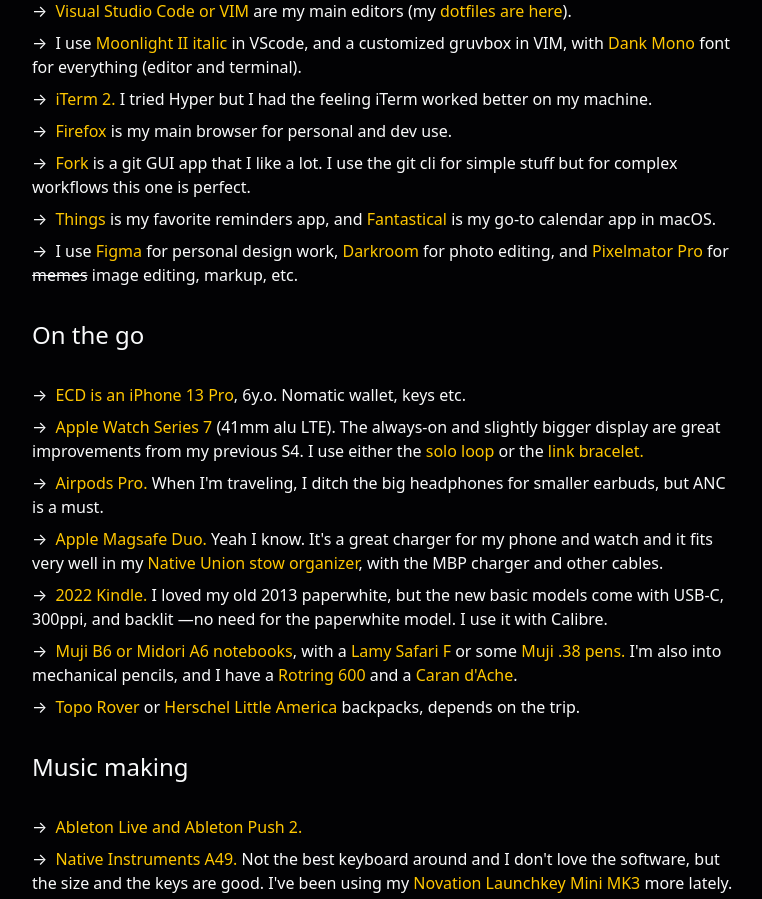
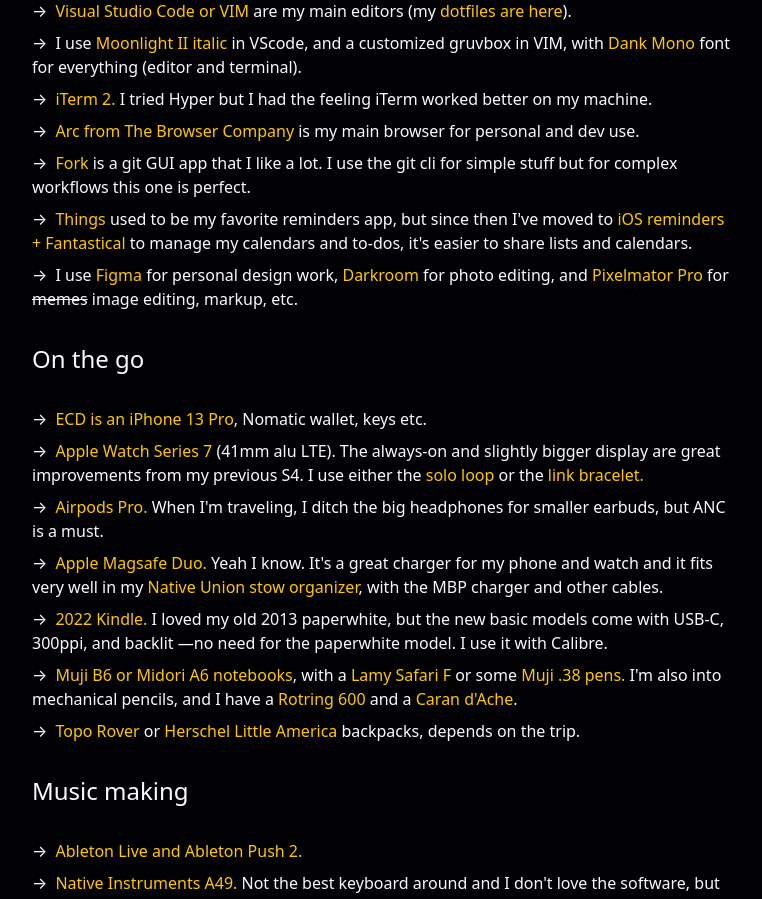
Before and after one commit to dfrico/dfr-web, a Next.js app: page /uses in a window 1280 px wide. Shown: the part 1440-2339 px from the top of the page, without its empty margins (256-1018 px from the left). Built offline with nearby package versions, Linux system fonts and the light colour scheme; a web font is replaced by a local one.

Commit message:
FF → Arc /uses

```diff
--- a/app/(pages)/uses/page.tsx
+++ b/app/(pages)/uses/page.tsx
@@ -116,8 +116,8 @@
           the feeling iTerm worked better on my machine.
         </li>
         <li className="mb-2">
-          <span className="text-yellow">Firefox</span> is my main browser for
-          personal and dev use.
+          <span className="text-yellow">Arc from The Browser Company</span> is
+          my main browser for personal and dev use.
         </li>
         <li className="mb-2">
           <span className="text-yellow">Fork</span> is a git GUI app that I like
@@ -125,9 +125,11 @@
           this one is perfect.
         </li>
         <li className="mb-2">
-          <span className="text-yellow">Things</span> is my favorite reminders
-          app, and <span className="text-yellow">Fantastical</span> is my go-to
-          calendar app in macOS.
+          <span className="text-yellow">Things</span> used to be my favorite
+          reminders app, but since then I&apos;ve moved to{' '}
+          <span className="text-yellow">iOS reminders + Fantastical</span> to
+          manage my calendars and to-dos, it&apos;s easier to share lists and
+          calendars.
         </li>
         <li className="mb-2">
           I use <span className="text-yellow">Figma</span> for personal design
@@ -140,8 +142,8 @@
       <h2>On the go</h2>
       <ul className="mb-8">
         <li className="mb-2">
-          <span className="text-yellow">ECD is an iPhone 13 Pro</span>, 6y.o.
-          Nomatic wallet, keys etc.
+          <span className="text-yellow">ECD is an iPhone 13 Pro</span>, Nomatic
+          wallet, keys etc.
         </li>
         <li className="mb-2">
           <span className="text-yellow">Apple Watch Series 7</span> (41mm alu
```
